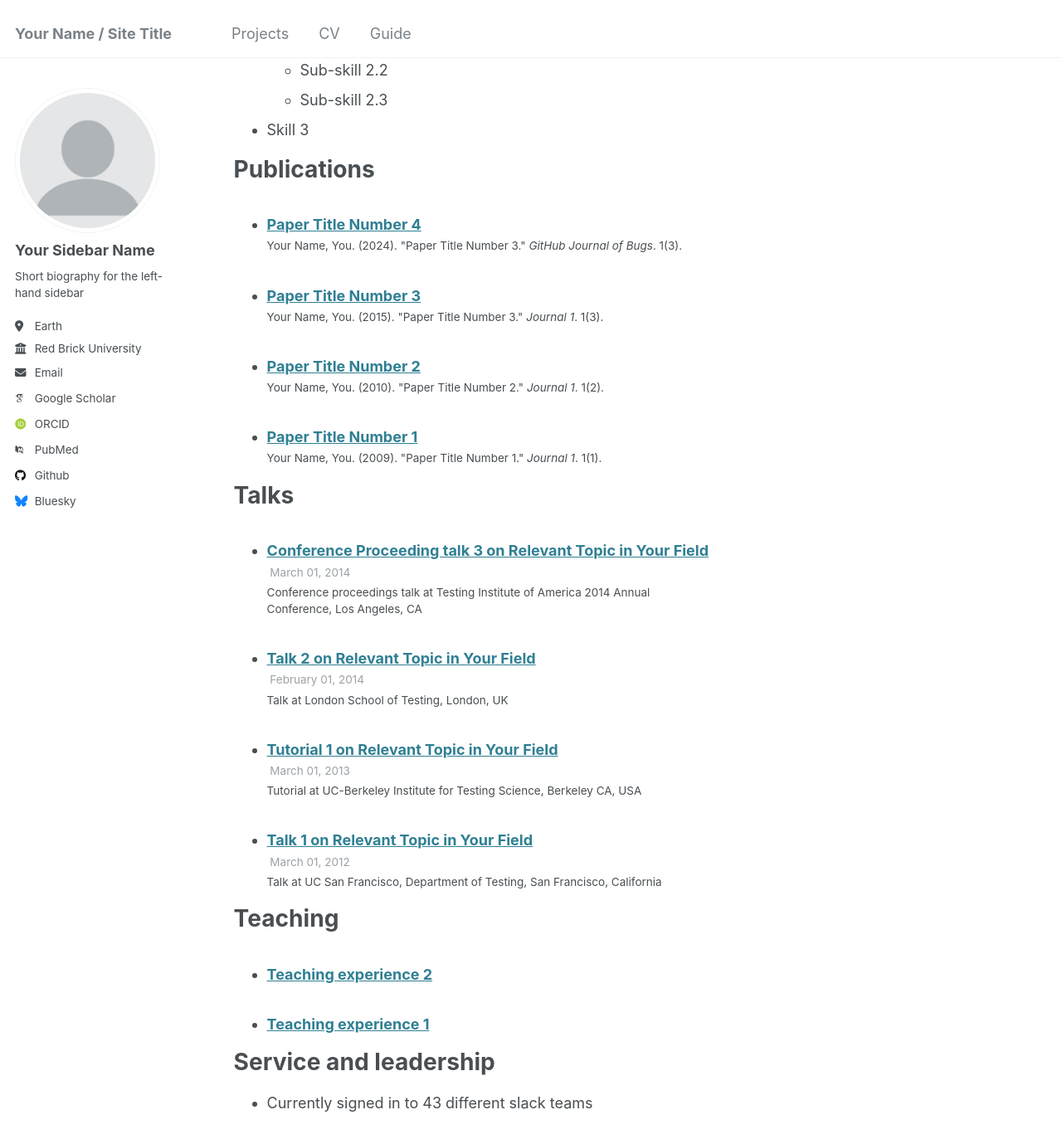
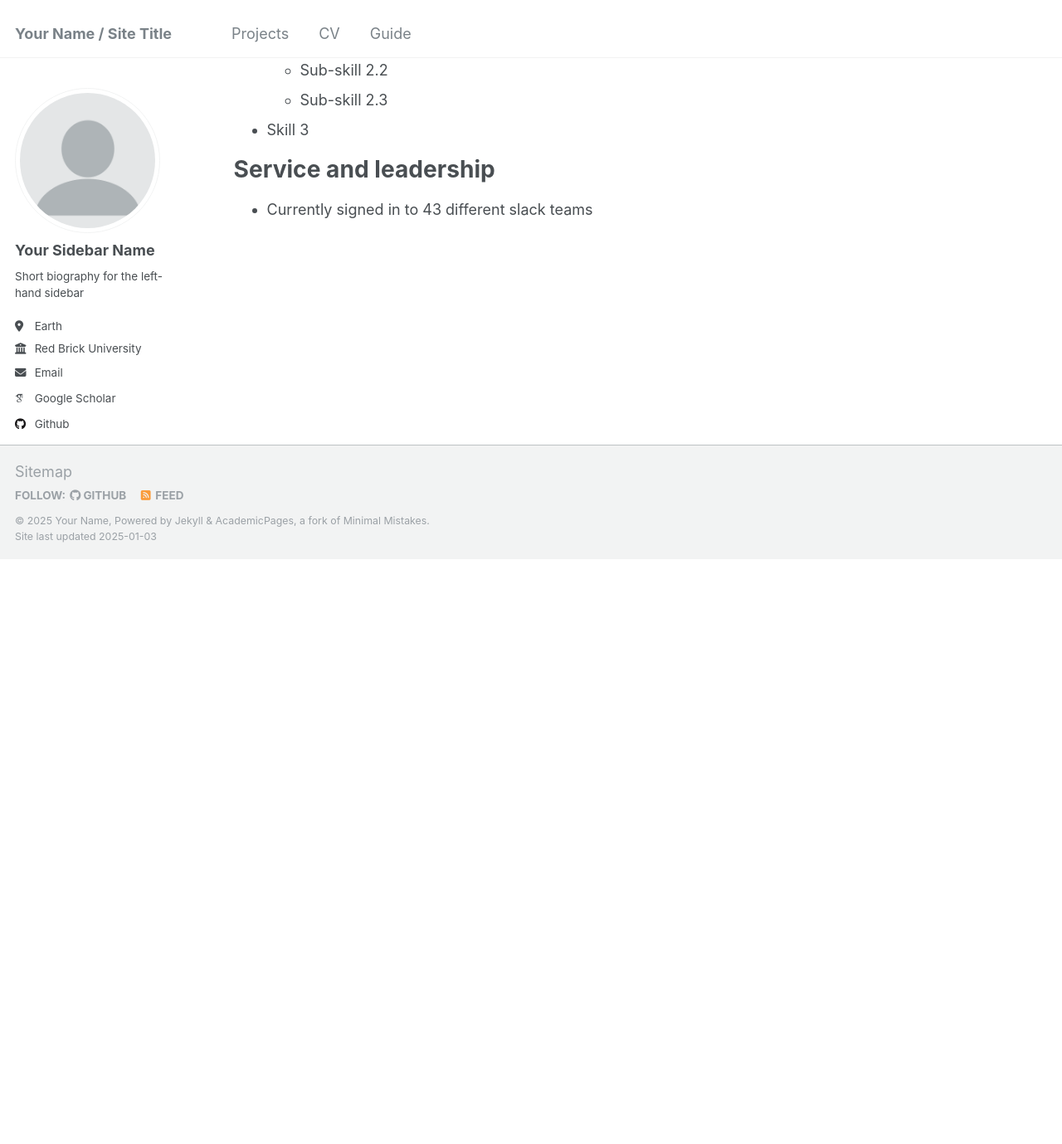
Before and after one commit to dyna-code/dyna-code.github.io, a Jekyll site: the page built from _pages/cv.md, in a window 1280 px wide and 1400 px high, scrolled down 899 px. Shown: the top 1379 px of the window at 83% size. Built offline with Jekyll 4.4.1, drawn with Linux system fonts in a browser that asks for light colours; some web fonts are replaced; after the commit the page ends 1573 px from its top, so only the background shows below that.

Commit message:
modified sidebar

```diff
--- a/_config.yml
+++ b/_config.yml
@@ -34,9 +34,9 @@ author:
   arxiv            : # URL - Update with the correct link to your profile
   googlescholar    : "https://scholar.google.com/citations?user=PS_CX0AAAAAJ"
   impactstory      : # URL
-  orcid            : "http://orcid.org/yourorcidurl"
+  orcid            : # URL
   semantic         : # URL
-  pubmed           : "https://www.ncbi.nlm.nih.gov/pubmed/?term=john+snow"
+  pubmed           : # URL
   researchgate     : # URL
   scopus           : # URL
 
@@ -44,12 +44,12 @@ author:
   bitbucket        : # Username - Update with your username on the site
   codepen          : # Username
   dribbble         : # Username
-  github           : "academicpages"
+  github           : "dyna-code"
   kaggle           : # Username
   stackoverflow    : # User number or user number and name (i.e., use "1" or "1/jeff-atwood")
 
   # Social media
-  bluesky          : "bsky.app" # Replace this with you Bluesky username
+  bluesky          : # Username
   facebook         : # Username
   flickr           : # Username
   foursquare       : # Username
--- a/_pages/cv.md
+++ b/_pages/cv.md
@@ -41,7 +41,7 @@ Skills
   * Sub-skill 2.3
 * Skill 3
 
-Publications
+<!-- Publications
 ======
   <ul>{% for post in site.publications reversed %}
     {% include archive-single-cv.html %}
@@ -57,7 +57,7 @@ Teaching
 ======
   <ul>{% for post in site.teaching reversed %}
     {% include archive-single-cv.html %}
-  {% endfor %}</ul>
+  {% endfor %}</ul> -->
 
 Service and leadership
 ======
```
